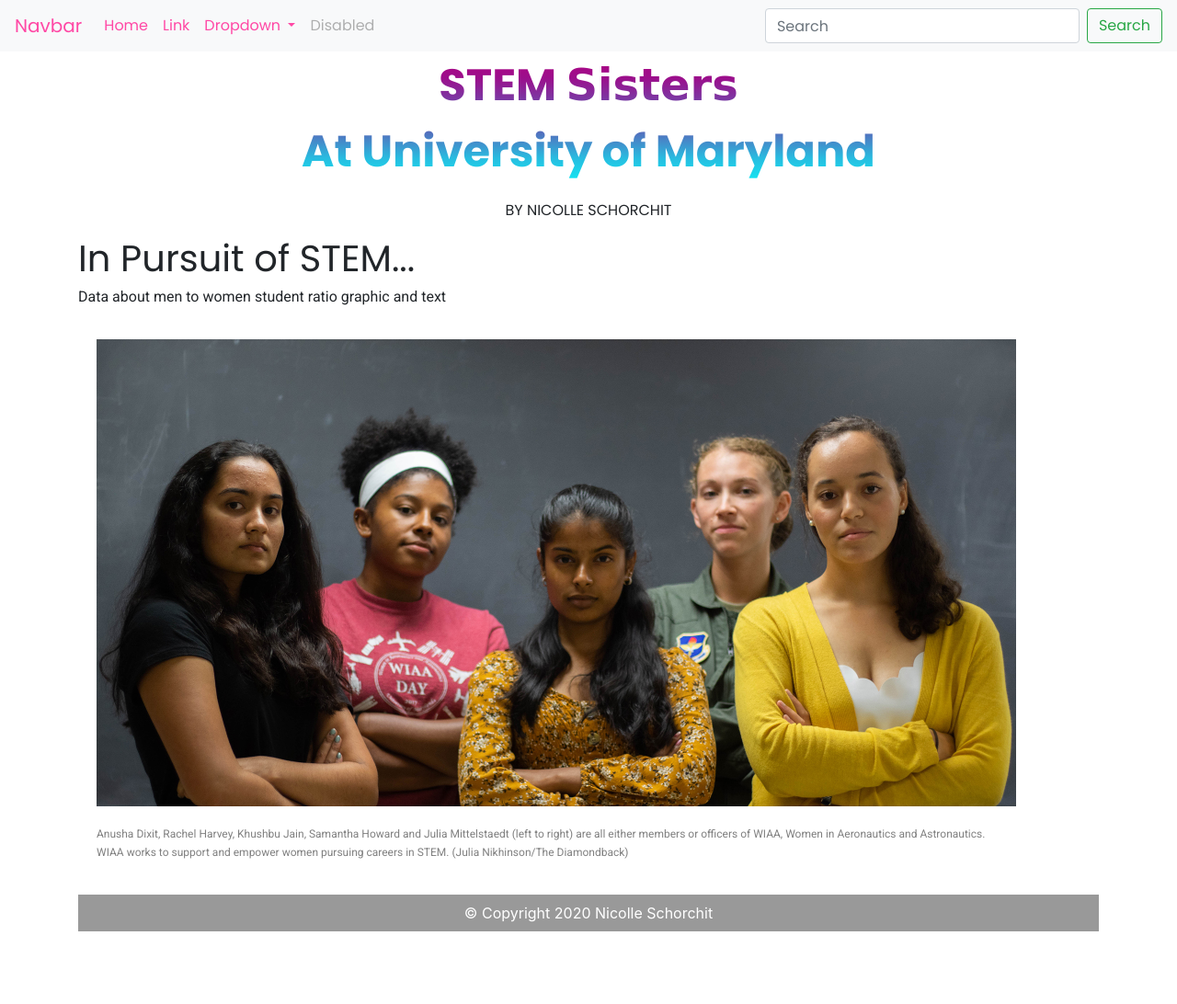
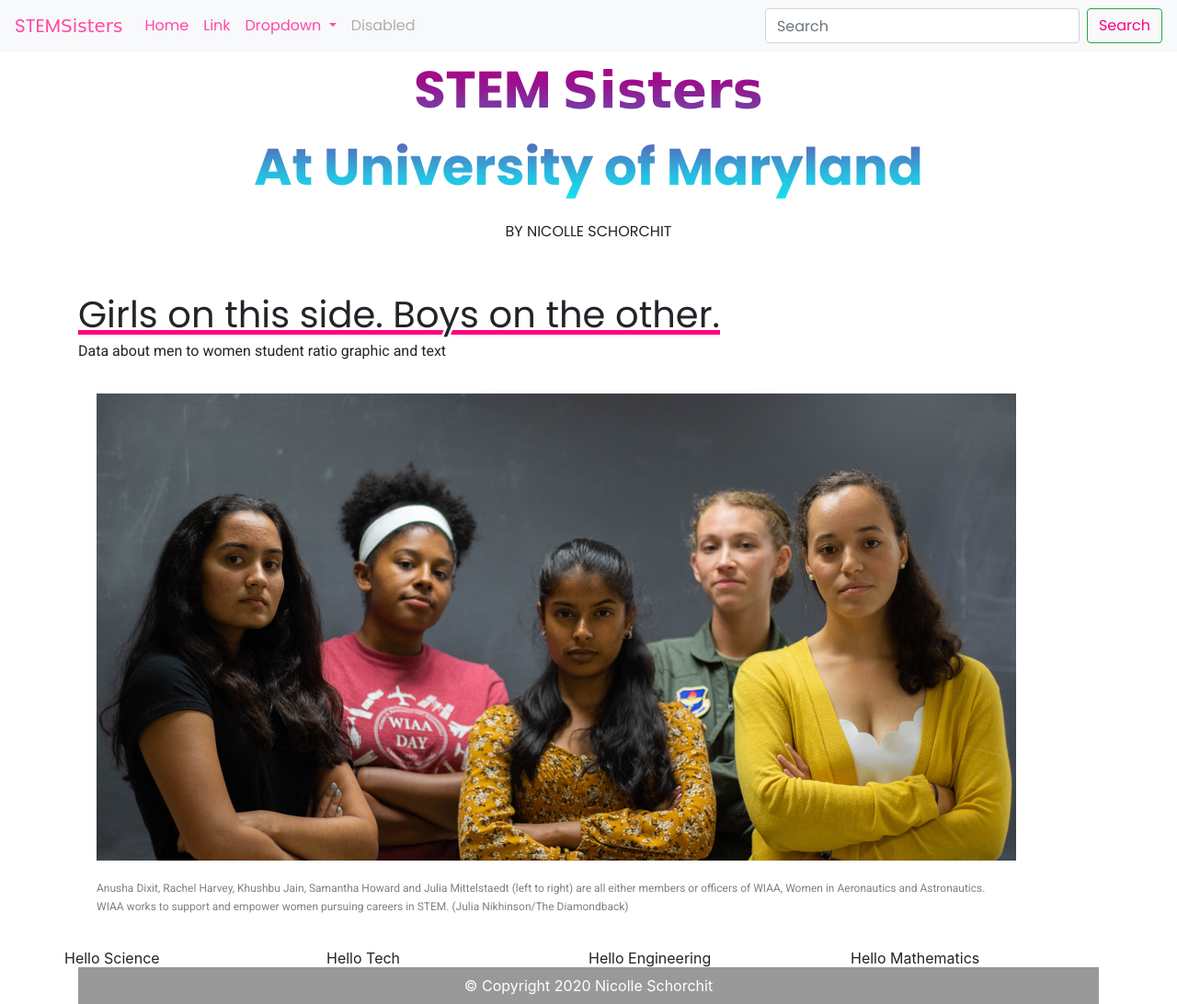
Before and after one commit to nschorchit/Nicolle-Schorchit-JOUR352, a plain HTML site: page html-frame/html-frame.html in a window 1280 px wide. Shown: the whole page at 92% size. Before the commit the page ends 1013 px from the top, so only its background shows below. Drawn offline with nearby package versions, Linux system fonts and the light colour scheme; a web font is replaced by a local one.

Commit message:
Updated-html-frame.html

```diff
--- a/html-frame/html-frame.html
+++ b/html-frame/html-frame.html
@@ -29,7 +29,7 @@
 
   <!-- NavBar -->
   <nav class="navbar navbar-expand-lg navbar-light bg-light">
-    <a class="navbar-brand" style="color: #ff48a5;" href="#">Navbar</a>
+    <a class="navbar-brand" style="color: #ff48a5;" href="#">STEM<span style="font-family: 'Cedarville Cursive', cursive;">Sisters</span></a>
     <button class="navbar-toggler" type="button" data-toggle="collapse" data-target="#navbarSupportedContent" aria-controls="navbarSupportedContent" aria-expanded="false" aria-label="Toggle navigation">
       <span class="navbar-toggler-icon"></span>
     </button>
@@ -59,7 +59,7 @@
       </ul>
       <form class="form-inline my-2 my-lg-0">
         <input class="form-control mr-sm-2" type="search" placeholder="Search" aria-label="Search">
-        <button class="btn btn-outline-success my-2 my-sm-0" type="submit">Search</button>
+        <button class="btn btn-outline-success my-2 my-sm-0" style="color: #ff0081;" type="submit">Search</button>
       </form>
     </div>
   </nav>
@@ -75,7 +75,7 @@
   <p class="byline">By Nicolle Schorchit</p>
 
 <!--chapter title here-->
-  <h1 class="chapter">In Pursuit of STEM...</h1>
+  <h1 class="chapter">Girls on this side. Boys on the other.</h1>
 
 <!--div body of article starts here-->
   <div class="body">
@@ -87,6 +87,17 @@
     <p class="caption-one">Anusha Dixit, Rachel Harvey, Khushbu Jain, Samantha Howard and Julia Mittelstaedt (left to right) are all either members or officers of WIAA, Women in Aeronautics and Astronautics. WIAA works to support and empower women pursuing careers in STEM. (Julia Nikhinson/The Diamondback)</p>
 <!--lead image ends-->
 
+<!--Four Column Layout Starts Here-->
+
+<div class="row">
+  <div class="column">Hello Science</div>
+  <div class="column">Hello Tech</div>
+  <div class="column">Hello Engineering</div>
+  <div class="column">Hello Mathematics</div>
+</div>
+
+<!--Four Column Layout Ends Here-->
+
 <!--footer-->
   <div class="footer">
     <div class="footer-content"></div>
@@ -95,7 +106,6 @@
         &copy; Copyright 2020 Nicolle Schorchit
     </div>
   </div>
-
 <!--footer-->
 
 
--- a/html-frame/style.css
+++ b/html-frame/style.css
@@ -1,9 +1,10 @@
 /*CSS style sheet*/
 
-/* headline sstyle here */
+/* headline style here */
+
 
 .headline {
-  font-size: 3em;
+  font-size: 3.5em;
   font-weight: 700;
   text-align: center;
   font-family: 'Poppins', sans-serif;
@@ -42,6 +43,15 @@
 
 .chapter {
   font-family: 'Poppins', sans-serif;
+  padding-top: 45px;
+  border-bottom: 5px solid #ff0081;
+  display: inline-block;
+  line-height: 0.85;
+  text-shadow:
+    2px 2px white,
+    2px -2px white,
+    -2px 2px white,
+    -2px -2px white;
 }
 
 .body {
@@ -65,6 +75,22 @@
   padding-bottom: 20px;
 }
 
+
+/*Four Column Boostrap here */
+
+.column {
+  float: left;
+  width: 25%;
+}
+
+/* Clear floats after the columns */
+.row:after {
+  content: "";
+  display: table;
+  clear: both;
+}
+
+
 /* footer here */
 .footer {
   clear: both;
```
